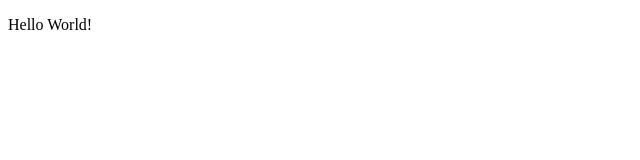
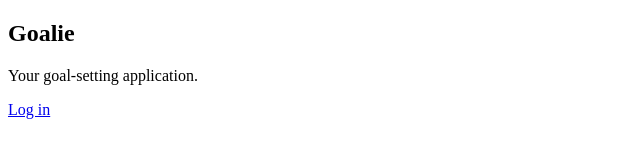
Before and after one commit to BennoBaxdeBruin/bennobaxdebruin.github.io, a plain HTML site: page index.html in a window 1280 px wide. Shown: the whole page, without its empty margins (0-640 px from the left). Drawn offline with Linux system fonts and the light colour scheme.

Commit message:
Made changes to home page

```diff
--- a/index.html
+++ b/index.html
@@ -2,11 +2,18 @@
 <html>
 
 <head>
-    <title>My Website Title</title>
+    <title>To Do website</title>
 </head>
 
 <body>
-    <p> Hello World!</p>
+    <section id="header">
+        <h1>Goalie</h1>
+        <p>Your goal-setting application.</p>
+    </section>
+
+    <section id="login">
+        <p><a href="login.html">Log in</a></p>
+    </section>
 </body>
 
 </html>
```
